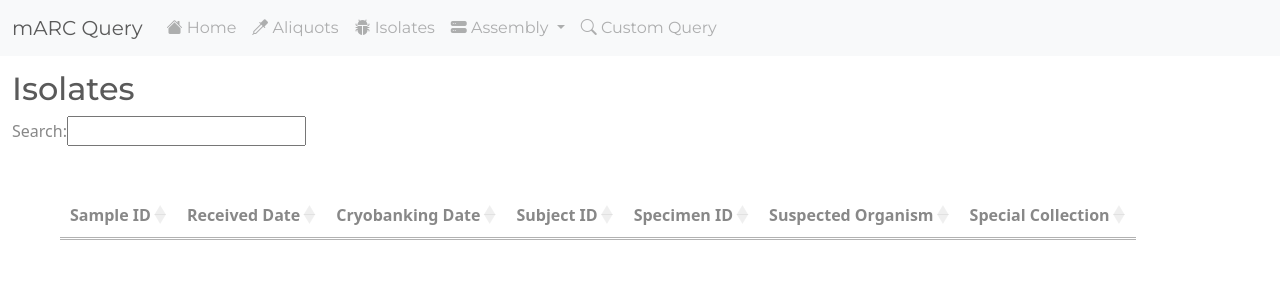
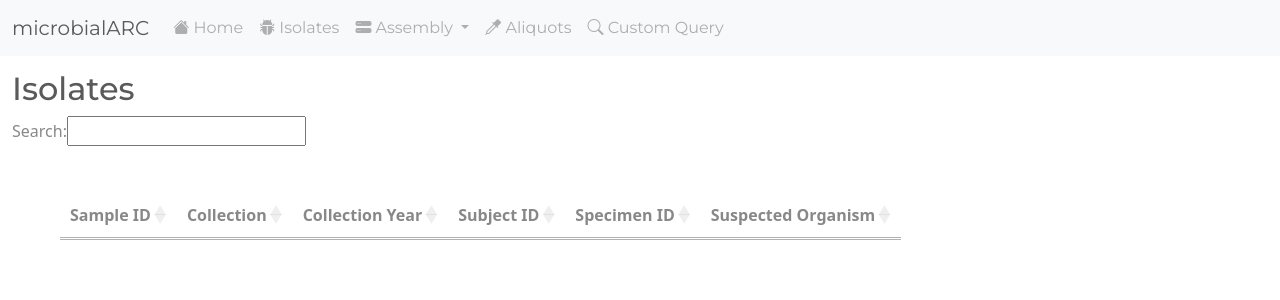
Before and after one commit to PennChopMicrobiomeProgram/marc_web, a Flask app: page /isolates in a window 1280 px wide. Shown: the top 300 px of the page. Run offline with Flask 3, Linux system fonts and the light colour scheme; lists and menus that the app fills with data are empty; parts of the project's set-up code (start-up, migrations or seed data) failed here and were passed over; some libraries are stand-ins or nearby versions.

Commit message:
Update navigation and homepage content

```diff
--- a/app/templates/base.html
+++ b/app/templates/base.html
@@ -28,7 +28,7 @@
 <body class="container-fluid">
   <nav class="navbar navbar-expand-lg bg-light fixed-top">
     <div class="container-fluid">
-      <a class="navbar-brand" href="{{ url_for('index') }}">mARC Query</a>
+      <a class="navbar-brand" href="{{ url_for('index') }}">microbialARC</a>
       <button class="navbar-toggler" type="button" data-bs-toggle="collapse" data-bs-target="#navMenu" aria-controls="navMenu" aria-expanded="false" aria-label="Toggle navigation">
         <span class="navbar-toggler-icon"></span>
       </button>
@@ -36,11 +36,6 @@
         <ul class="navbar-nav me-auto mb-2 mb-lg-0">
           <li class="nav-item">
             <a class="nav-link" href="{{ url_for('index') }}"><i class="bi bi-house-fill"></i> Home</a>
-          </li>
-          <li class="nav-item">
-            <a class="nav-link" href="{{ url_for('browse_aliquots') }}">
-              <i class="bi bi-eyedropper"></i> Aliquots
-            </a>
           </li>
           <li class="nav-item">
             <a class="nav-link" href="{{ url_for('browse_isolates') }}"><i class="bi bi-bug-fill"></i> Isolates</a>
@@ -55,6 +50,11 @@
               <li><a class="dropdown-item" href="{{ url_for('browse_taxonomic_assignments') }}">Taxonomic Assignments</a></li>
               <li><a class="dropdown-item" href="{{ url_for('browse_antimicrobials') }}">Antimicrobials</a></li>
             </ul>
+          </li>
+          <li class="nav-item">
+            <a class="nav-link" href="{{ url_for('browse_aliquots') }}">
+              <i class="bi bi-eyedropper"></i> Aliquots
+            </a>
           </li>
           <li class="nav-item">
             <a class="nav-link" href="{{ url_for('query') }}"><i class="bi bi-search"></i> Custom Query</a>
--- a/app/templates/browse_isolates.html
+++ b/app/templates/browse_isolates.html
@@ -11,12 +11,11 @@
       <thead>
         <tr>
           <th>Sample ID</th>
-          <th>Received Date</th>
-          <th>Cryobanking Date</th>
+          <th>Collection</th>
+          <th>Collection Year</th>
           <th>Subject ID</th>
           <th>Specimen ID</th>
           <th>Suspected Organism</th>
-          <th>Special Collection</th>
         </tr>
       </thead>
       <tbody></tbody>
@@ -28,14 +27,39 @@
   $(document).ready(function () {
       /* Initialize the DataTable with server-side processing */
       const isolateUrl = "{{ url_for('show_isolate', isolate_id='') }}";
+      const renderCollectionYear = (value, type) => {
+          if (!value) {
+              return type === 'sort' || type === 'type' ? null : '';
+          }
+
+          let year = '';
+          const parsedDate = new Date(value);
+          if (!Number.isNaN(parsedDate.getTime())) {
+              year = parsedDate.getUTCFullYear().toString();
+          } else {
+              const match = /^(\d{4})/.exec(value);
+              if (match) {
+                  year = match[1];
+              }
+          }
+
+          if (!year) {
+              return type === 'sort' || type === 'type' ? null : '';
+          }
+
+          if (type === 'sort' || type === 'type') {
+              return parseInt(year, 10);
+          }
+
+          return year;
+      };
       const oTable = createServerDataTable('#isolates', '{{ url_for('api_isolates') }}', [
           { data: 'sample_id', render: function(d, type, row) { return '<a href="' + isolateUrl + d + '">' + d + '</a>'; } },
-          { data: 'received_date' },
-          { data: 'cryobanking_date' },
+          { data: 'special_collection' },
+          { data: 'received_date', render: function(value, type) { return renderCollectionYear(value, type); } },
           { data: 'subject_id' },
           { data: 'specimen_id' },
-          { data: 'suspected_organism' },
-          { data: 'special_collection' }
+          { data: 'suspected_organism' }
       ]);
 
       /* Move search box to bottom of summary area */
```
Also changed, not shown: app/templates/index.html (+25 -13 lines).
